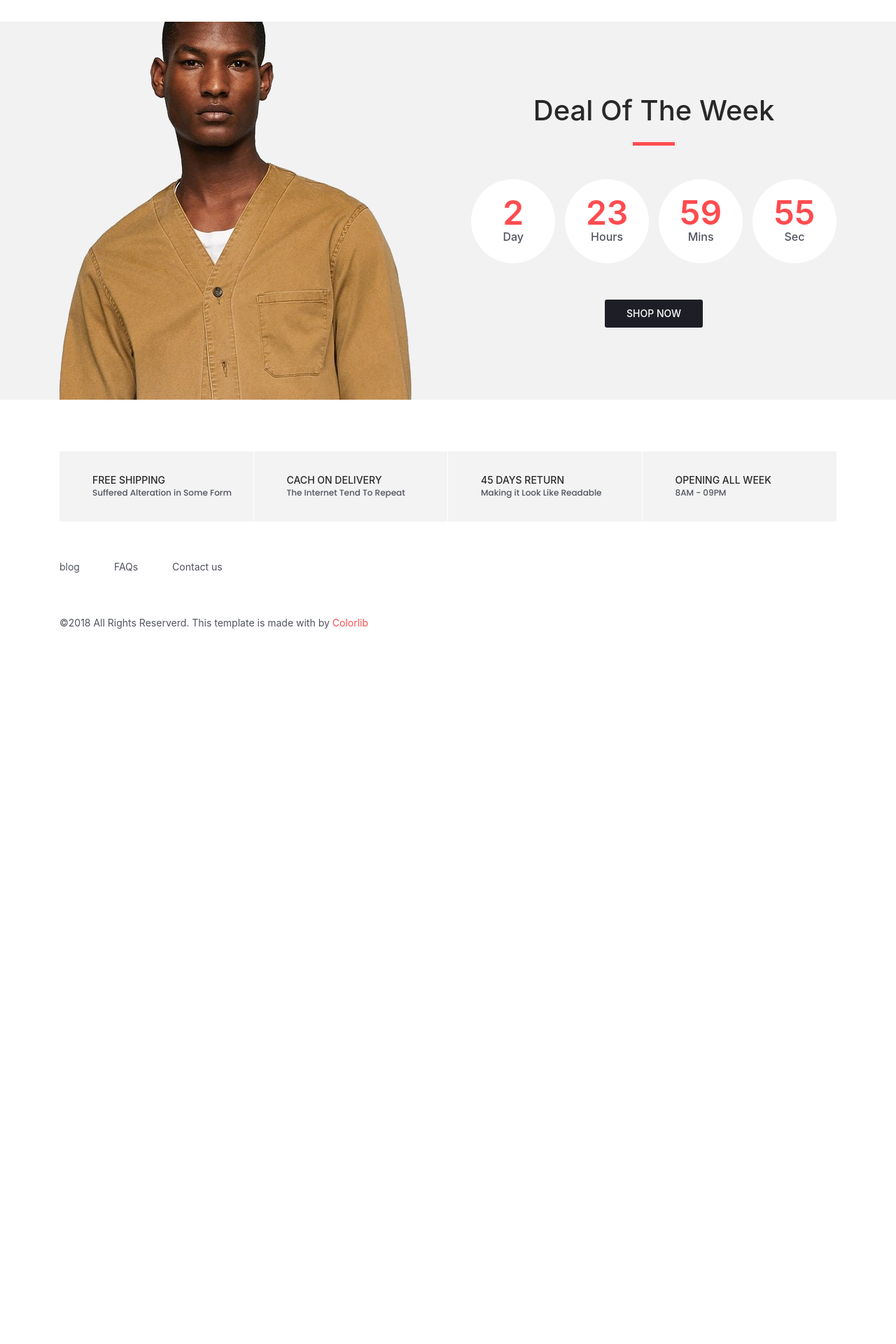
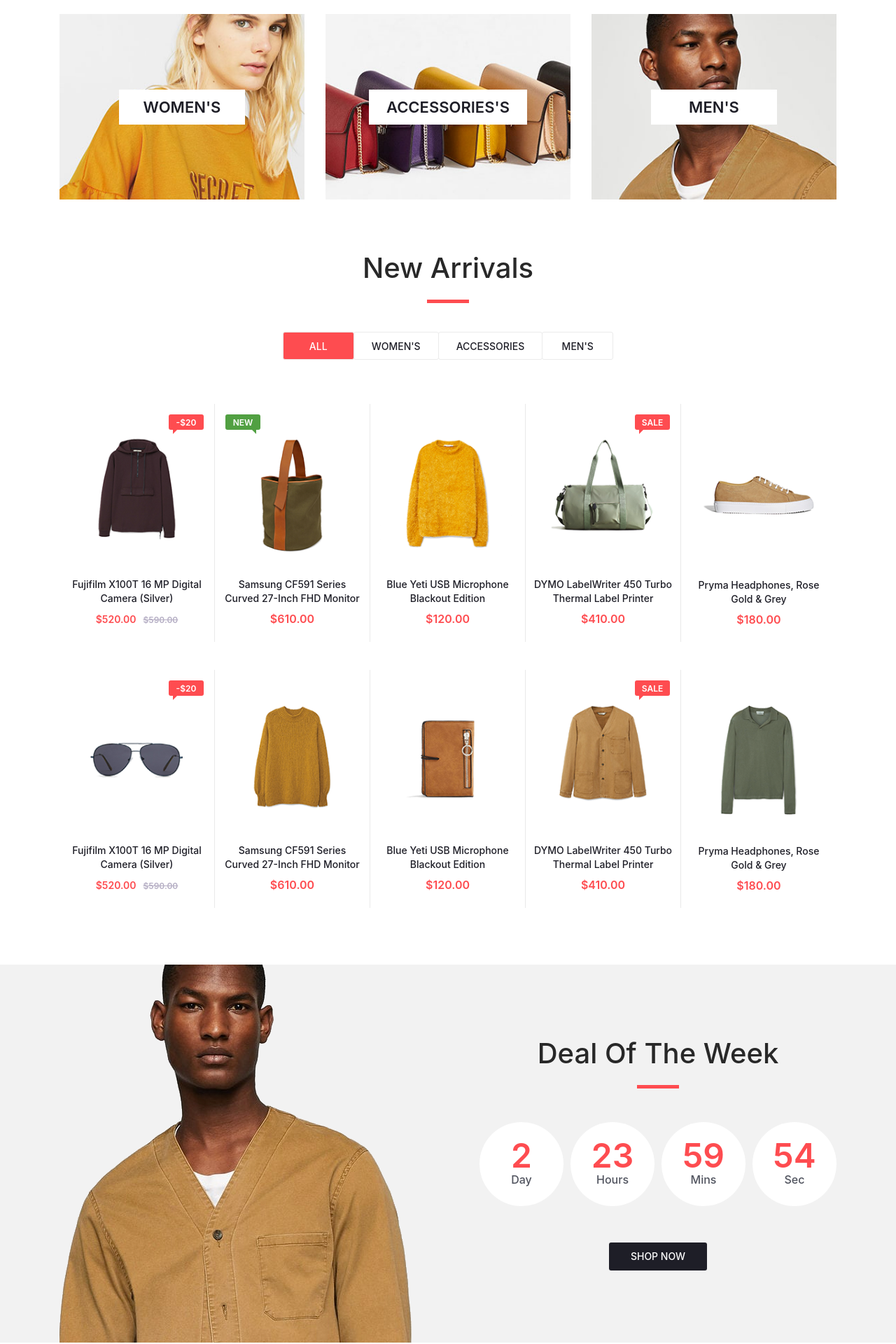
Before and after one commit to dylanvu2811/nordic-static-final, a React (Create React App) app: page / in a window 1280 px wide. Shown: the part 860-2780 px from the top of the page at 70% size. Before the commit the page ends 1865 px from the top, so only its background shows below. Built offline with nearby package versions, Linux system fonts and the light colour scheme; some icons are missing.

Commit message:
add quickcatetories,newarrrival,DealOfTheWeek

```diff
--- a/public/index.html
+++ b/public/index.html
@@ -18,57 +18,6 @@
 <body>
   <div id="root"></div>
 <div class="super_container">
-
-	<!-- Header -->
-
-
-	<!-- Banner -->
-
-
-
-	<!-- New Arrivals -->
-
-
-
-	<!-- Deal of the week -->
-
-	<div class="deal_ofthe_week">
-		<div class="container">
-			<div class="row align-items-center">
-				<div class="col-lg-6">
-					<div class="deal_ofthe_week_img">
-						<img src="images/deal_ofthe_week.png" alt="">
-					</div>
-				</div>
-				<div class="col-lg-6 text-right deal_ofthe_week_col">
-					<div class="deal_ofthe_week_content d-flex flex-column align-items-center float-right">
-						<div class="section_title">
-							<h2>Deal Of The Week</h2>
-						</div>
-						<ul class="timer">
-							<li class="d-inline-flex flex-column justify-content-center align-items-center">
-								<div id="day" class="timer_num">03</div>
-								<div class="timer_unit">Day</div>
-							</li>
-							<li class="d-inline-flex flex-column justify-content-center align-items-center">
-								<div id="hour" class="timer_num">15</div>
-								<div class="timer_unit">Hours</div>
-							</li>
-							<li class="d-inline-flex flex-column justify-content-center align-items-center">
-								<div id="minute" class="timer_num">45</div>
-								<div class="timer_unit">Mins</div>
-							</li>
-							<li class="d-inline-flex flex-column justify-content-center align-items-center">
-								<div id="second" class="timer_num">23</div>
-								<div class="timer_unit">Sec</div>
-							</li>
-						</ul>
-						<div class="red_button deal_ofthe_week_button"><a href="#">shop now</a></div>
-					</div>
-				</div>
-			</div>
-		</div>
-	</div>
 
 	<!-- Benefit -->
 
--- /dev/null
+++ b/src/components/Home/DealOfTheWeek/DealOfTheWeek.jsx
@@ -0,0 +1,52 @@
+import React, { PureComponent } from 'react';
+import PropTypes from 'prop-types';
+
+class DealOfTheWeek extends PureComponent {
+    render() {
+        return (
+            <div className="deal_ofthe_week">
+                <div className="container">
+                    <div className="row align-items-center">
+                        <div className="col-lg-6">
+                            <div className="deal_ofthe_week_img">
+                                <img src="images/deal_ofthe_week.png" alt />
+                            </div>
+                        </div>
+                        <div className="col-lg-6 text-right deal_ofthe_week_col">
+                            <div className="deal_ofthe_week_content d-flex flex-column align-items-center float-right">
+                                <div className="section_title">
+                                    <h2>Deal Of The Week</h2>
+                                </div>
+                                <ul className="timer">
+                                    <li className="d-inline-flex flex-column justify-content-center align-items-center">
+                                        <div id="day" className="timer_num">03</div>
+                                        <div className="timer_unit">Day</div>
+                                    </li>
+                                    <li className="d-inline-flex flex-column justify-content-center align-items-center">
+                                        <div id="hour" className="timer_num">15</div>
+                                        <div className="timer_unit">Hours</div>
+                                    </li>
+                                    <li className="d-inline-flex flex-column justify-content-center align-items-center">
+                                        <div id="minute" className="timer_num">45</div>
+                                        <div className="timer_unit">Mins</div>
+                                    </li>
+                                    <li className="d-inline-flex flex-column justify-content-center align-items-center">
+                                        <div id="second" className="timer_num">23</div>
+                                        <div className="timer_unit">Sec</div>
+                                    </li>
+                                </ul>
+                                <div className="red_button deal_ofthe_week_button"><a href="#">shop now</a></div>
+                            </div>
+                        </div>
+                    </div>
+                </div>
+            </div>
+        );
+    }
+}
+
+DealOfTheWeek.propTypes = {
+
+};
+
+export default DealOfTheWeek;
--- a/src/containers/Home/Home.jsx
+++ b/src/containers/Home/Home.jsx
@@ -2,6 +2,9 @@ import React, { PureComponent } from 'react';
 import PropTypes from 'prop-types';
 import Header from '../../components/Home/Header/Header';
 import HeroBanner from '../../components/Home/HeroBanner/HeroBanner';
+import QuickCatetories from '../../components/Home/QuickCatetories/QuickCatetories';
+import NewArrival from '../../components/Home/NewArrival/NewArrival';
+import DealOfTheWeek from '../../components/Home/DealOfTheWeek/DealOfTheWeek';
 
 class Home extends PureComponent {
     render() {
@@ -9,6 +12,9 @@ class Home extends PureComponent {
             <div>
                 <Header />
                 <HeroBanner />
+                <QuickCatetories />
+                <NewArrival />
+                <DealOfTheWeek />
             </div>
         );
     }
```
